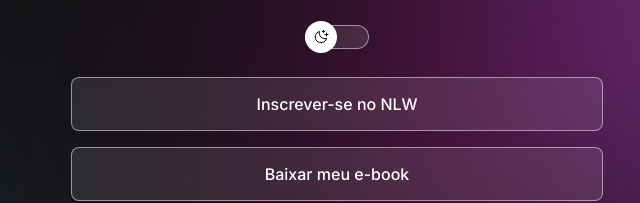
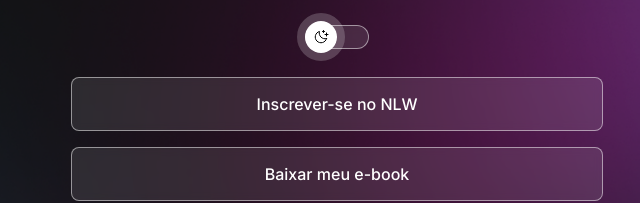
Before and after one commit to SoftwrDev/devlinks-project, a plain HTML site: page index.html in a window 1280 px wide. In both pictures the pointer is over the button 624 px from the left and 268 px from the top of the page. Shown: the part 231-434 px from the top of the page, 303-943 px from the left. Drawn offline with nearby package versions, Linux system fonts and the light colour scheme.

Commit message:
feat: add hightlight animation on switch hover

```diff
--- a/style.css
+++ b/style.css
@@ -95,6 +95,7 @@ body * {
 }
 
 #switch button:hover {
+  outline: 8px solid var(--highlight-icon-color);
   cursor: pointer;
 }
 
```
